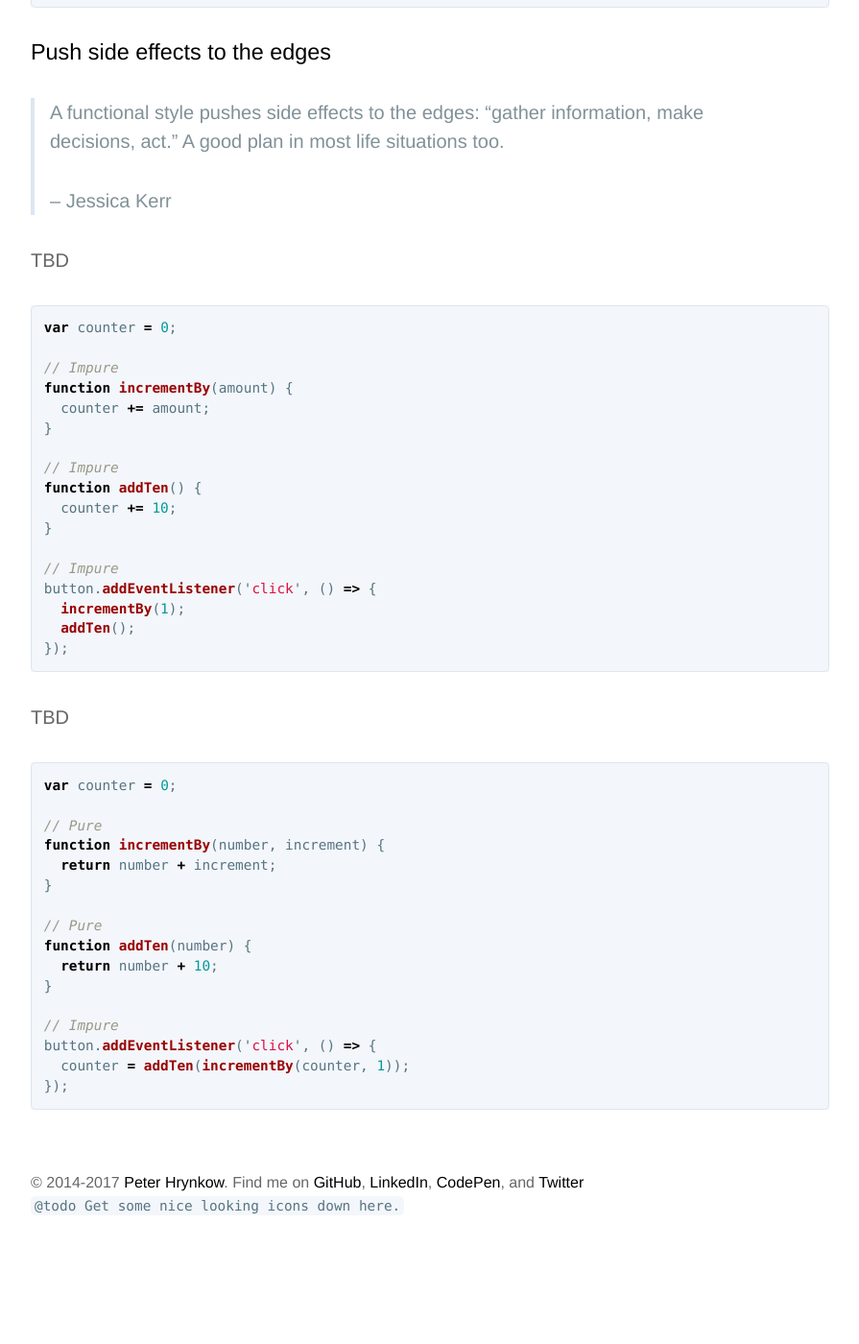
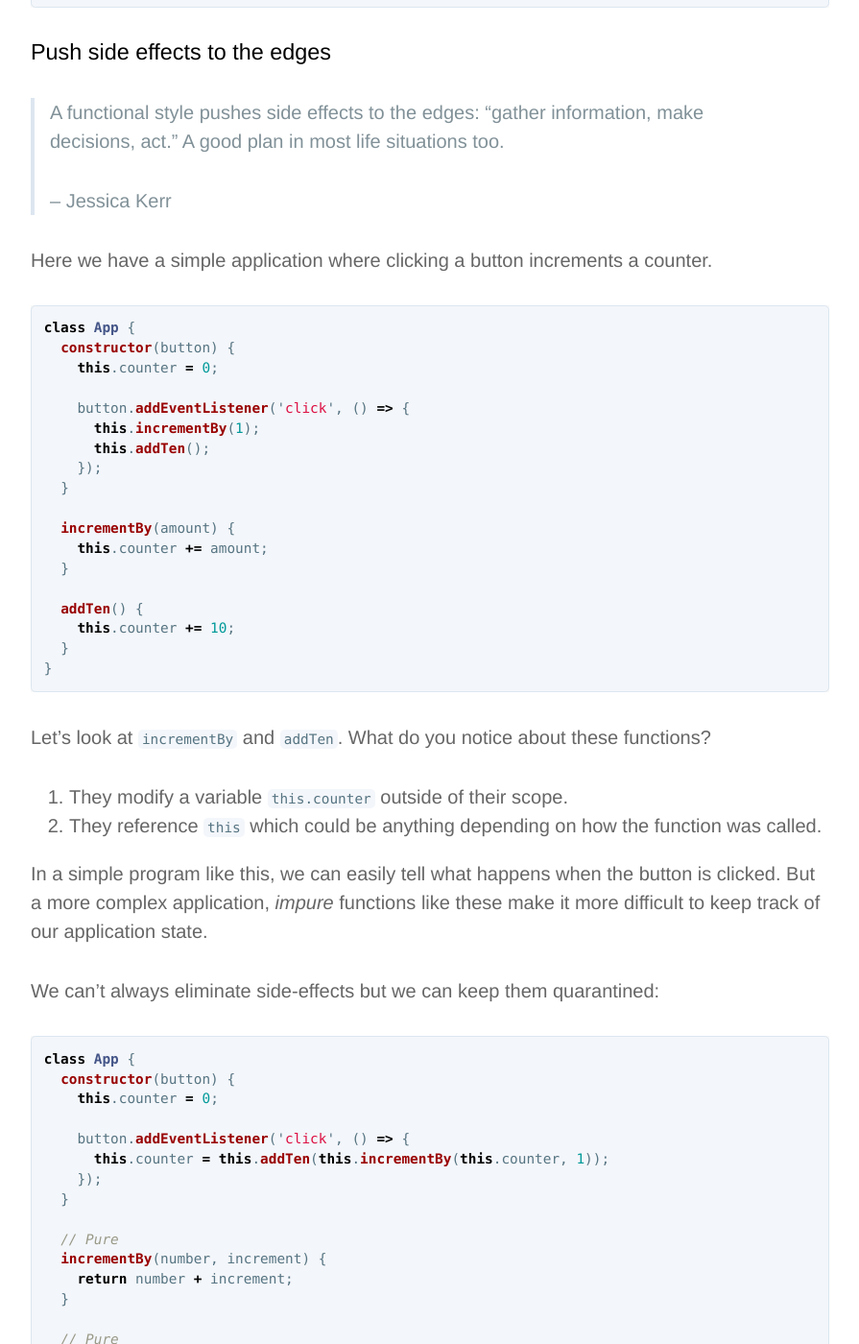
Before and after one commit to peterhry/peterhrynkow.com, a Jekyll site: the page built from _posts/2017-10-01-a-functional-refactor.markdown, in a window 1280 px wide and 1400 px high, scrolled down 1851 px. Shown: the whole window at 96% size, without its empty margins (192-1087 px from the left). Built offline with Jekyll 4.4.1, drawn with Linux system fonts in a browser that asks for light colours; before the commit the page ends 3183 px from its top, so only the background shows below that; some of the changed text lies outside the part shown.

Commit message:
draft update

````diff
--- a/_posts/2017-10-01-a-functional-refactor.markdown
+++ b/_posts/2017-10-01-a-functional-refactor.markdown
@@ -5,7 +5,7 @@ date:   2017-10-01 00:00:00
 categories: [functional-programming]
 ---
 
-In this post I’m going to show you some examples of imperative JavaScript and how you can refactor it to be more functional. I prefer a functional style because it produces code that is easier to reason about, easier to test, and in my opinion, more elegant.
+In this post I’m going to show you some examples of imperative JavaScript and how you can refactor it to be more functional. I prefer a functional style because it produces code that is easier to reason about, easier to test, and in my opinion more elegant.
 
 ### Using `map` instead of imperative loops
 
@@ -74,46 +74,57 @@ function sum(numbers) {
 >
 > – Jessica Kerr
 
-TBD
+Here we have a simple application where clicking a button increments a counter.
 
 ```js
-var counter = 0;
+class App {
+  constructor(button) {
+    this.counter = 0;
 
-// Impure
-function incrementBy(amount) {
-  counter += amount;
+    button.addEventListener('click', () => {
+      this.incrementBy(1);
+      this.addTen();
+    });
+  }
+
+  incrementBy(amount) {
+    this.counter += amount;
+  }
+
+  addTen() {
+    this.counter += 10;
+  }
 }
-
-// Impure
-function addTen() {
-  counter += 10;
-}
-
-// Impure
-button.addEventListener('click', () => {
-  incrementBy(1);
-  addTen();
-});
 ```
 
-TBD
+Let’s look at `incrementBy` and `addTen`. What do you notice about these functions?
+
+1. They modify a variable `this.counter` outside of their scope.
+2. They reference `this` which could be anything depending on how the function was called.
+
+In a simple program like this, we can easily tell what happens when the button is clicked. But a more complex application, _impure_ functions like these make it more difficult to keep track of our application state.
+
+We can’t always eliminate side-effects but we can keep them quarantined:
 
 
 ```js
-var counter = 0;
+class App {
+  constructor(button) {
+    this.counter = 0;
 
-// Pure
-function incrementBy(number, increment) {
-  return number + increment;
+    button.addEventListener('click', () => {
+      this.counter = this.addTen(this.incrementBy(this.counter, 1));
+    });
+  }
+
+  // Pure
+  incrementBy(number, increment) {
+    return number + increment;
+  }
+
+  // Pure
+  addTen(number) {
+    return number + 10;
+  }
 }
-
-// Pure
-function addTen(number) {
-  return number + 10;
-}
-
-// Impure
-button.addEventListener('click', () => {
-  counter = addTen(incrementBy(counter, 1));
-});
 ```
````
